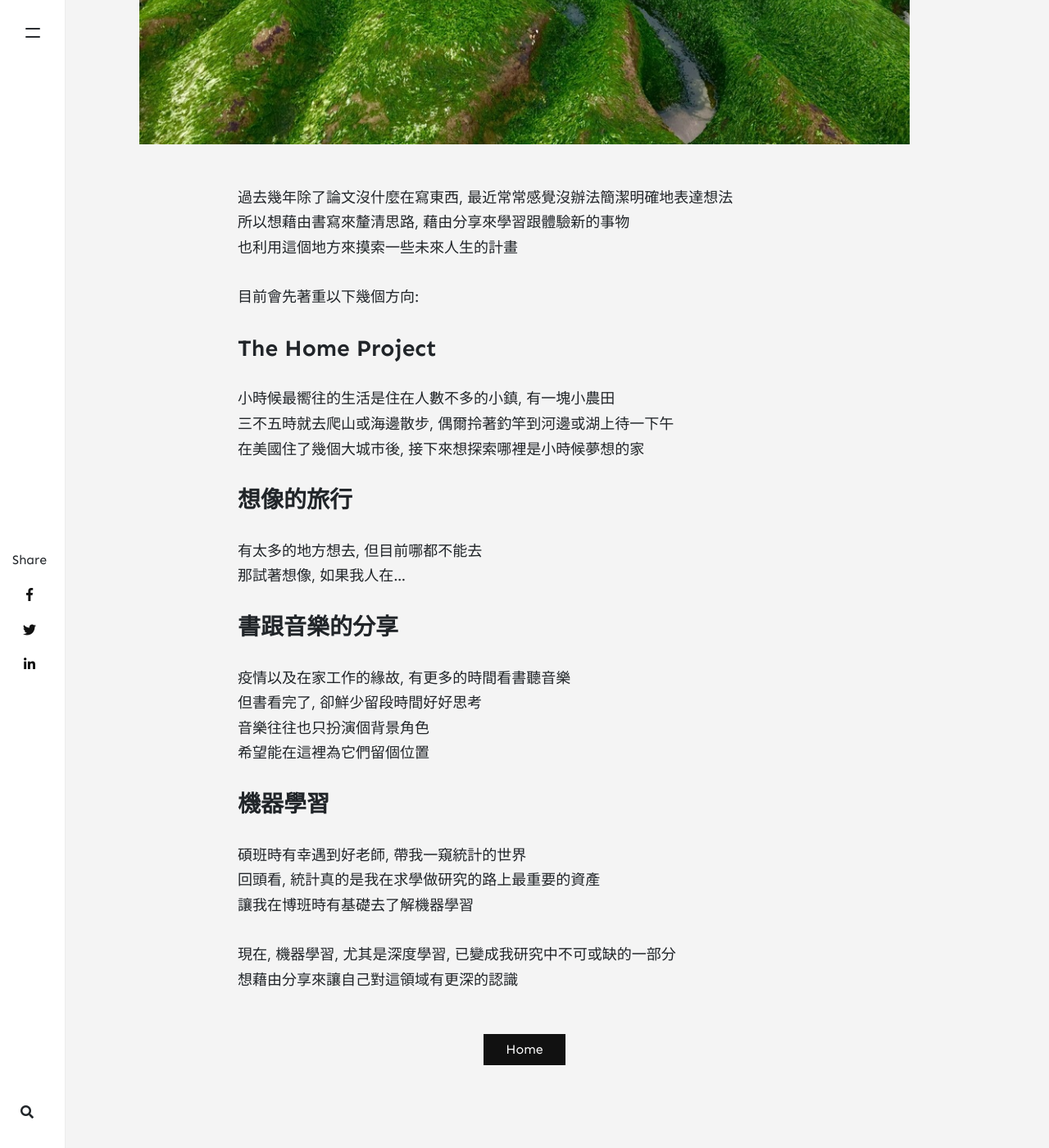
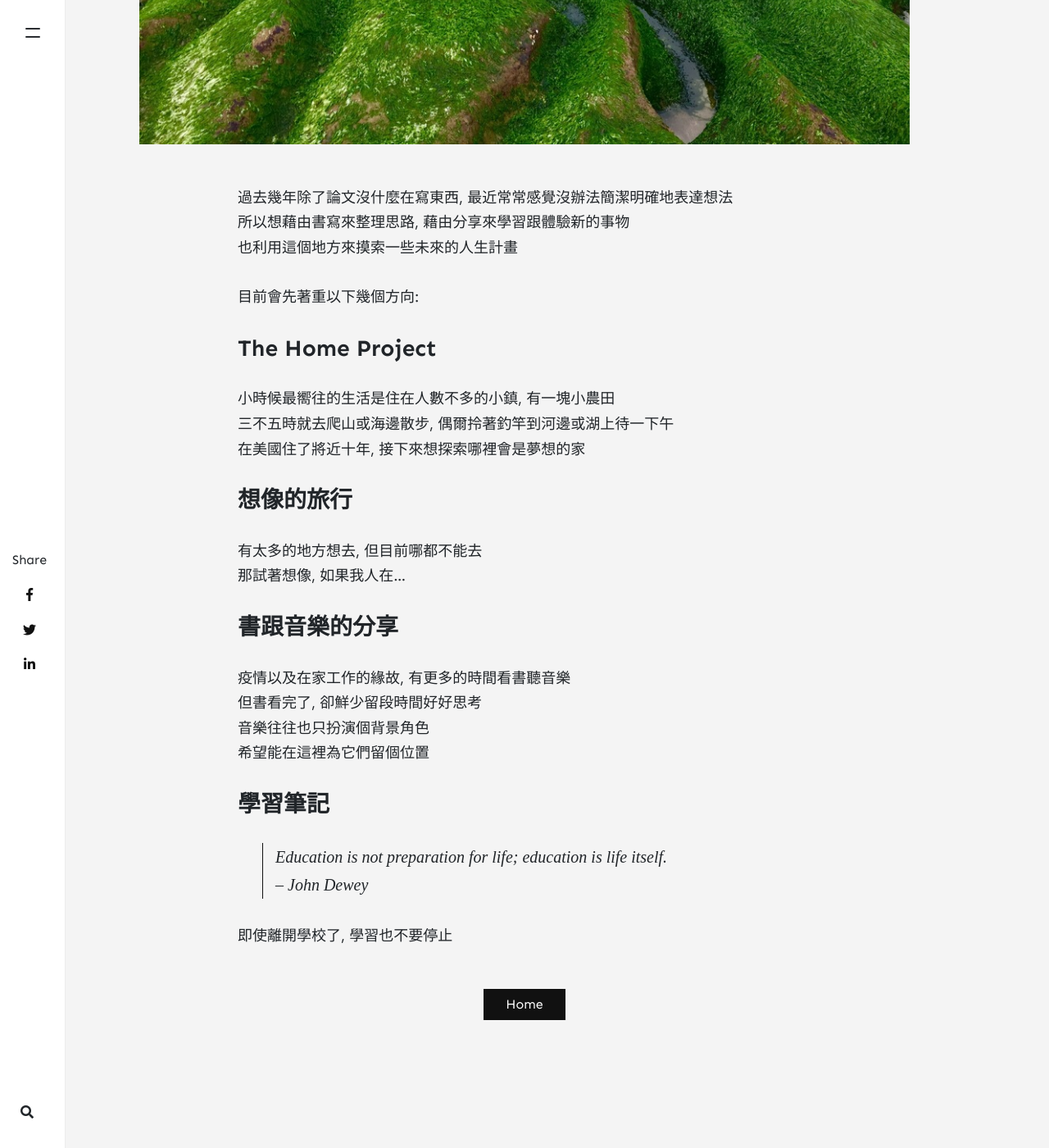
Before and after one commit to chienhsiang/chienhsiang.github.io, a Jekyll site: the page built from _posts/2021-01-17-outline.md, in a window 1280 px wide and 1400 px high, scrolled down 748 px. Shown: the whole window at 82% size. Built offline with Jekyll 4.4.1, drawn with Linux system fonts in a browser that asks for light colours; nearby versions of some CDN libraries; comment, search, counter and statistics services are not loaded.

Commit message:
Updated outline

```diff
--- a/_posts/2021-01-17-outline.md
+++ b/_posts/2021-01-17-outline.md
@@ -6,14 +6,14 @@ date: 2021-01-17 22:50
 ---
 
 過去幾年除了論文沒什麼在寫東西, 最近常常感覺沒辦法簡潔明確地表達想法
-所以想藉由書寫來釐清思路, 藉由分享來學習跟體驗新的事物
-也利用這個地方來摸索一些未來人生的計畫
+所以想藉由書寫來整理思路, 藉由分享來學習跟體驗新的事物
+也利用這個地方來摸索一些未來的人生計畫
 
 目前會先著重以下幾個方向:
 ### The Home Project
 小時候最嚮往的生活是住在人數不多的小鎮, 有一塊小農田
 三不五時就去爬山或海邊散步, 偶爾拎著釣竿到河邊或湖上待一下午
-在美國住了幾個大城市後, 接下來想探索哪裡是小時候夢想的家
+在美國住了將近十年, 接下來想探索哪裡會是夢想的家
 
 ### 想像的旅行
 有太多的地方想去, 但目前哪都不能去
@@ -25,10 +25,8 @@ date: 2021-01-17 22:50
 音樂往往也只扮演個背景角色
 希望能在這裡為它們留個位置
 
-### 機器學習
-碩班時有幸遇到好老師, 帶我一窺統計的世界
-回頭看, 統計真的是我在求學做研究的路上最重要的資產
-讓我在博班時有基礎去了解機器學習
+### 學習筆記
+> Education is not preparation for life; education is life itself.
+>  -- John Dewey
 
-現在, 機器學習, 尤其是深度學習, 已變成我研究中不可或缺的一部分
-想藉由分享來讓自己對這領域有更深的認識
+即使離開學校了, 學習也不要停止
```
